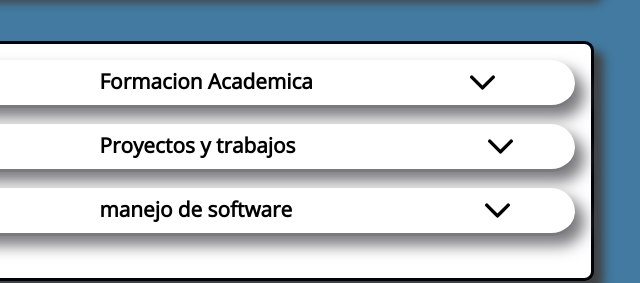
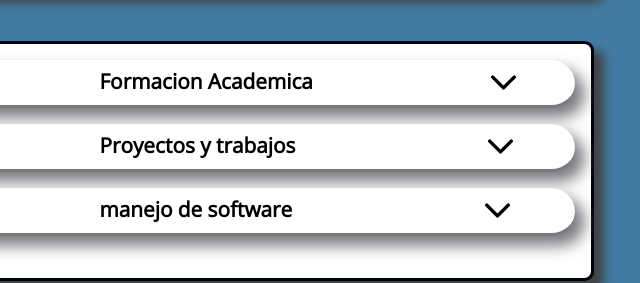
Before and after one commit to Gorordo96/Mi_CV_Gorordo, a plain HTML site: page index.html in a window 1280 px wide. Shown: the part 295-578 px from the top of the page, 286-926 px from the left. Drawn offline with nearby package versions, Linux system fonts and the light colour scheme.

Commit message:
terminando de arreglar la puta flecha

```diff
--- a/Estilos/style.css
+++ b/Estilos/style.css
@@ -117,7 +117,7 @@ transition:width 0.3s, height 0.3s;
   width: 1.2em;
   height: 1.2em;
   position: relative;
-  left: 7.3em;
+  left: 8.3em;
 }
 
 .data-title{
```
